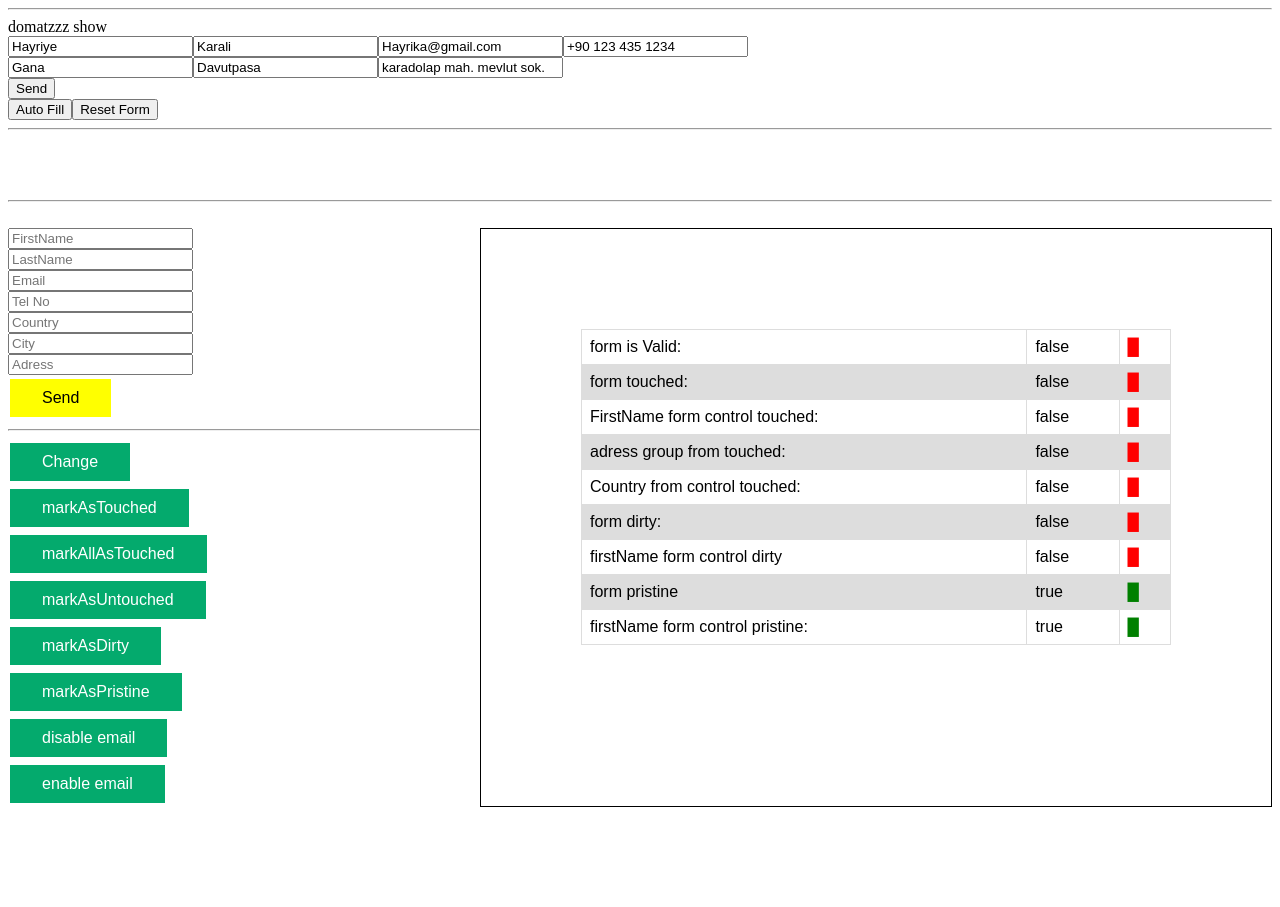
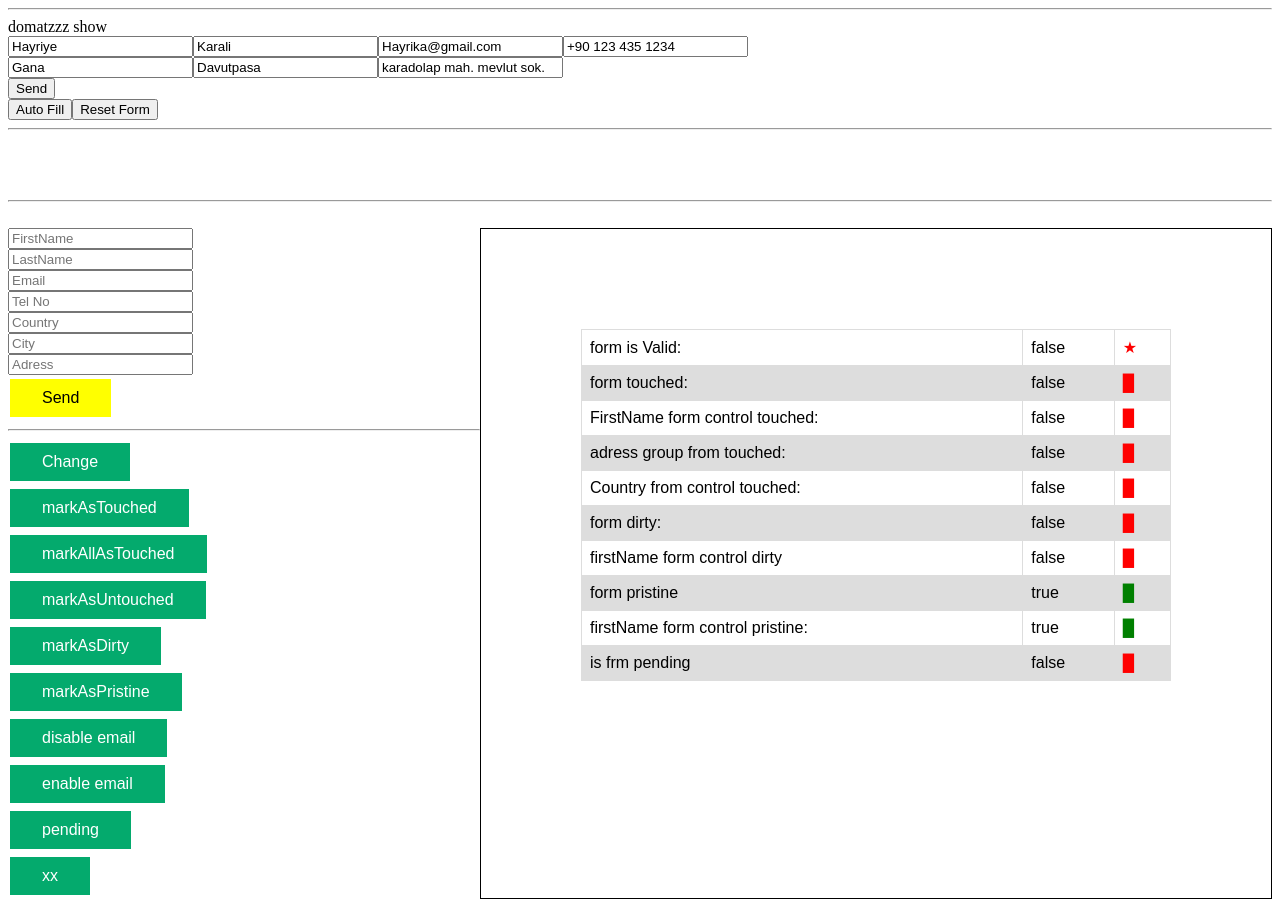
Before and after one commit to tascagdas/Angular-Antrenman, an Angular app in the folder antrenman/: page / in a window 1280 px wide. Before the commit the page ends 815 px from the top, so only its background shows below. Built offline with nearby package versions, Linux system fonts and the light colour scheme.

Commit message:
pending eklendi

```diff
--- a/antrenman/src/app/biber/biber.component.ts
+++ b/antrenman/src/app/biber/biber.component.ts
@@ -98,7 +98,7 @@ tr:nth-child(even) {
           </div>
           <button style="background-color: yellow; color:black">Send</button>
         </form>
-<hr>
+        <hr />
         <button (click)="change()">Change</button>
         <br />
         <button (click)="markAsTouched()">markAsTouched</button>
@@ -114,6 +114,10 @@ tr:nth-child(even) {
         <button (click)="disable()">disable email</button>
         <br />
         <button (click)="enable()">enable email</button>
+        <br />
+        <button (click)="pending()">pending</button>
+        <br />
+        <button (click)="enable()">xx</button>
       </div>
       <div style="border: 1px solid black; width:50vw; padding:100px">
         <table>
@@ -122,7 +126,7 @@ tr:nth-child(even) {
             <td>{{ frm.valid }}</td>
             <td>
               <span [ngStyle]="{ color: frm.valid ? 'green' : 'red' }">
-                &block;
+                &starf;
               </span>
             </td>
           </tr>
@@ -228,6 +232,19 @@ tr:nth-child(even) {
               </span>
             </td>
           </tr>
+          <tr>
+            <td>is frm pending</td>
+            <td>{{ frm.pending }}</td>
+            <td>
+              <span
+                [ngStyle]="{
+                  color: frm.pending ? 'green' : 'red'
+                }"
+              >
+                &block;
+              </span>
+            </td>
+          </tr>
         </table>
       </div>
     </div>
@@ -305,6 +322,9 @@ export class BiberComponent {
   markAsTouched() {
     this.frm.get('firstName').markAsTouched({ onlySelf: true });
   }
+  pending() {
+    this.frm.markAsPending();
+  }
   get firstName() {
     return this.frm.get('firstName');
   }
```
Also changed, not shown: 1 other file (tests, documents, lock files or other folders).
